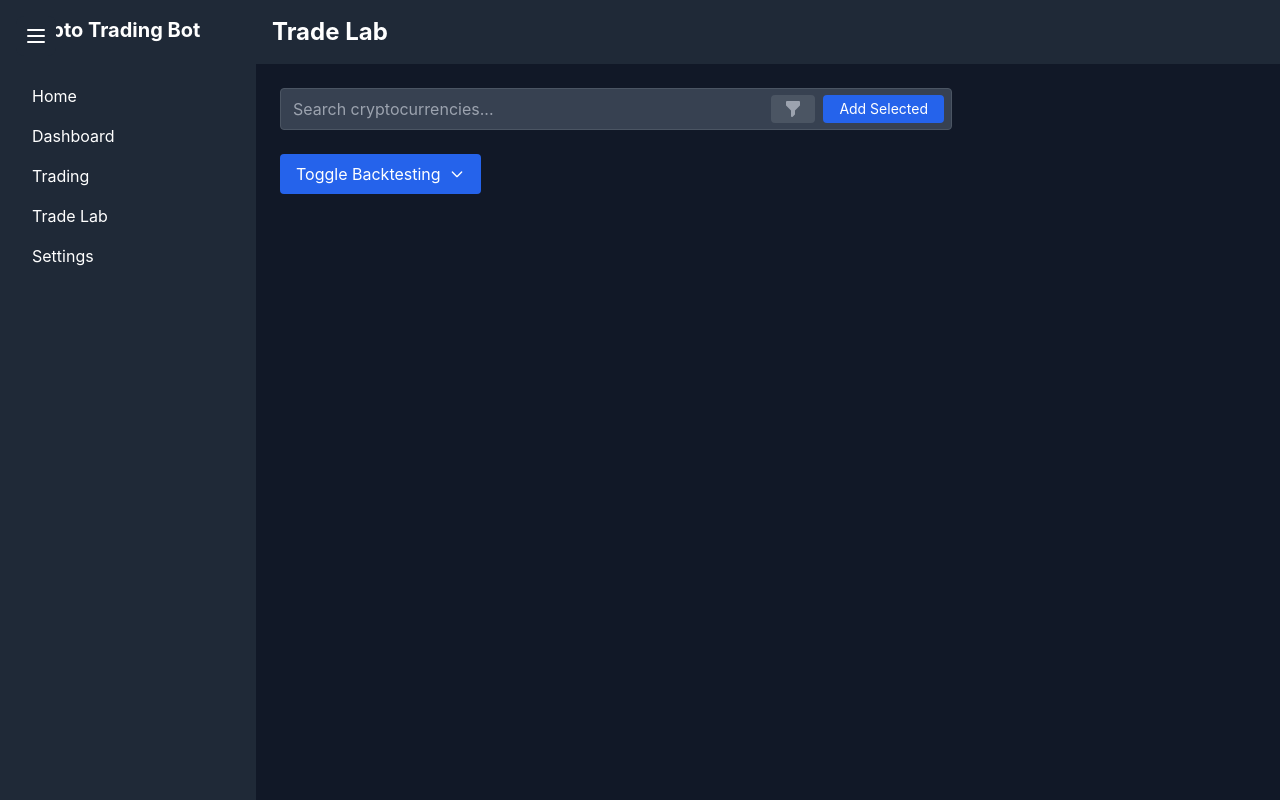
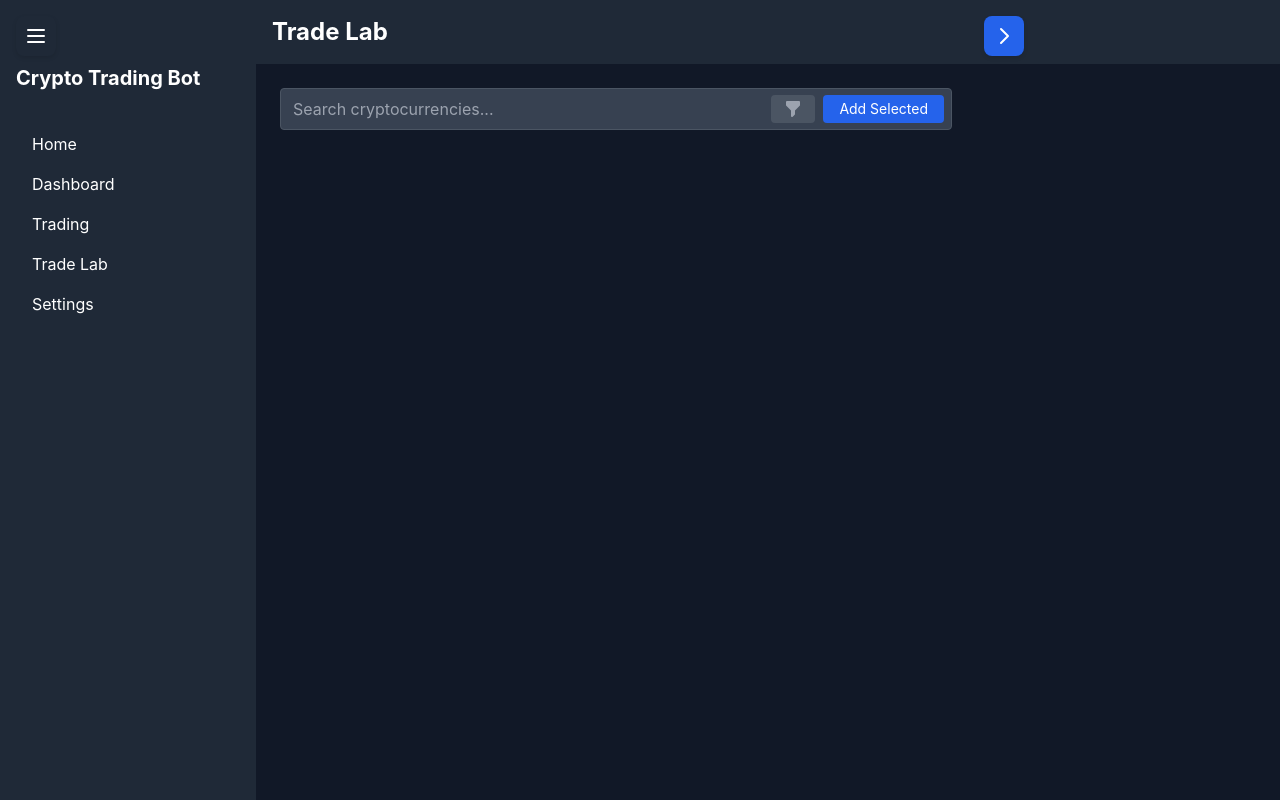
Before and after one commit to TylerHight/SignalFlow, a Flask app: page /tradelab in a window 1280 px wide. Run offline with Flask 3, Linux system fonts and the light colour scheme; some libraries are stand-ins or nearby versions.

Commit message:
made navigation button cover less of the title and moved backtesting button to right side of screen

```diff
--- a/src/ui/static/css/style.css
+++ b/src/ui/static/css/style.css
@@ -19,6 +19,16 @@ body {
 
 ::-webkit-scrollbar-thumb:hover {
     background: #6b7280;
+}
+
+/* Navigation and backtesting toggle buttons */
+#navToggle, #toggleBacktest {
+    box-shadow: 0 2px 4px rgba(0, 0, 0, 0.1);
+}
+
+/* Ensure panels don't overlap with buttons */
+#navigationPanel {
+    padding-top: 4rem;
 }
 
 /* Smooth transitions */
--- a/src/ui/static/js/tradelab.js
+++ b/src/ui/static/js/tradelab.js
@@ -29,18 +29,19 @@ class TradeLab {
     initializeBacktestingPanel() {
         const backtestPanel = document.getElementById('backtestPanel');
         const toggleButton = document.getElementById('toggleBacktest');
+        let isPanelOpen = false;
 
         // Initially hide the panel
         backtestPanel.style.transform = 'translateX(100%)';
+        toggleButton.style.transform = 'translateX(0)';
 
         toggleButton.addEventListener('click', () => {
-            backtestPanel.style.transform = backtestPanel.style.transform === 'translateX(100%)' ? 'translateX(0)' : 'translateX(100%)';
-            const svg = toggleButton.querySelector('svg');
-            if (backtestPanel.style.transform === 'translateX(100%)') {
-                svg.style.transform = 'rotate(0deg)';
-            } else {
-                svg.style.transform = 'rotate(180deg)';
-            }
+            isPanelOpen = !isPanelOpen;
+            backtestPanel.style.transform = isPanelOpen ? 'translateX(0)' : 'translateX(100%)';
+            toggleButton.style.transform = isPanelOpen ? 'translateX(0) rotate(180deg)' : 'translateX(0)';
+
+            // Update button position when panel opens/closes
+            toggleButton.style.right = isPanelOpen ? '16rem' : '0';
         });
     }
 
--- a/src/ui/templates/base.html
+++ b/src/ui/templates/base.html
@@ -10,7 +10,7 @@
 </head>
 <body class="bg-gray-900 text-white">
     <div class="flex">
-        <!-- Navigation Toggle Button -->
+        <!-- Navigation Toggle Button - positioned outside panel -->
         <button id="navToggle" class="fixed top-4 left-4 z-50 p-2 bg-gray-800 rounded-lg hover:bg-gray-700">
             <svg class="w-6 h-6" fill="none" stroke="currentColor" viewBox="0 0 24 24">
                 <path stroke-linecap="round" stroke-linejoin="round" stroke-width="2" d="M4 6h16M4 12h16M4 18h16"/>
@@ -18,7 +18,7 @@
         </button>
 
         <!-- Sidebar -->
-        <div id="navigationPanel" class="fixed h-screen w-64 bg-gray-800 p-4 transition-transform duration-300 ease-in-out">
+        <div id="navigationPanel" class="fixed h-screen w-64 bg-gray-800 p-4 pt-16 transition-transform duration-300 ease-in-out">
             <div class="text-xl font-bold mb-8">Crypto Trading Bot</div>
             <nav>
                 <a href="{{ url_for('index') }}" class="block py-2 px-4 hover:bg-gray-700 rounded">Home</a>
--- a/src/ui/templates/tradelab.html
+++ b/src/ui/templates/tradelab.html
@@ -74,15 +74,13 @@ Trade Lab
 
     <!-- Main Chart Area -->
     <div class="flex-1">
-        <div class="mb-4">
-            <button id="toggleBacktest"
-                    class="bg-blue-600 hover:bg-blue-700 px-4 py-2 rounded flex items-center">
-                <span>Toggle Backtesting</span>
-                <svg class="w-4 h-4 ml-2" fill="none" stroke="currentColor" viewBox="0 0 24 24">
-                    <path stroke-linecap="round" stroke-linejoin="round" stroke-width="2" d="M19 9l-7 7-7-7"/>
-                </svg>
-            </button>
-        </div>
+        <!-- Backtesting Toggle Button - positioned relative to panel -->
+        <button id="toggleBacktest"
+                class="fixed right-64 top-4 z-50 p-2 bg-blue-600 hover:bg-blue-700 rounded-lg transform transition-transform duration-300">
+            <svg class="w-6 h-6" fill="none" stroke="currentColor" viewBox="0 0 24 24">
+                <path stroke-linecap="round" stroke-linejoin="round" stroke-width="2" d="M9 5l7 7-7 7"/>
+            </svg>
+        </button>
         <div class="grid grid-cols-2 gap-4" id="chartGrid">
             <!-- Charts will be dynamically added here -->
         </div>
```
